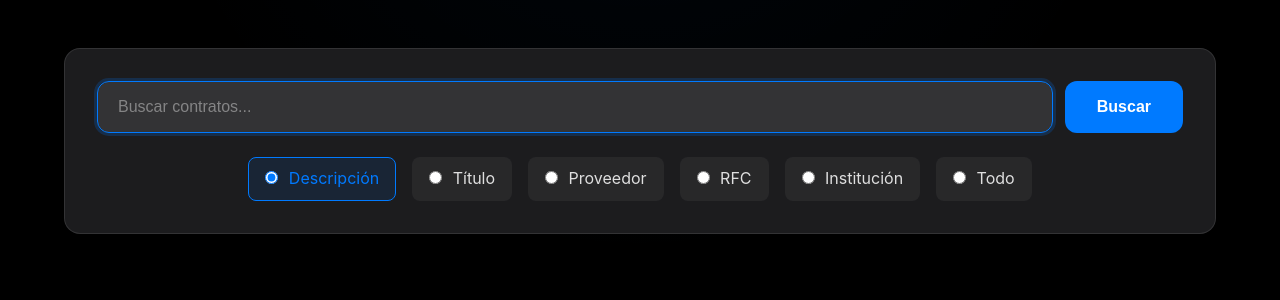
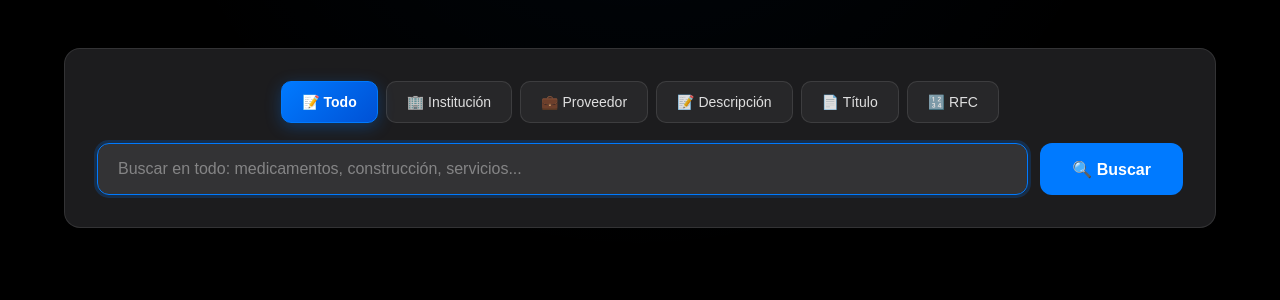
Before and after one commit to artiherrera/LaLupa, a Flask app: page / in a window 1280 px wide. Shown: the part 250-550 px from the top of the page. Run offline with Flask 3, Linux system fonts and the light colour scheme; parts of the project's set-up code (start-up, migrations or seed data) failed here and were passed over.

Commit message:
feat: implementar tabs de búsqueda contextual y agregados inteligentes
MEJORAS DE UX:

1. ✅ Tabs Modernos de Búsqueda
   - Reemplazados radio buttons por tabs visuales
   - 6 tipos: Todo, Institución, Proveedor, Descripción, Título, RFC
   - Placeholder dinámico según tab seleccionado
   - Estilos con gradientes y animaciones suaves

2. ✅ Agregados Inteligentes Contextuales
   - Si buscas INSTITUCIÓN → Muestra solo PROVEEDORES (¿A quién le compra?)
   - Si buscas PROVEEDOR → Muestra solo CLIENTES/Instituciones (¿A quién le vende?)
   - Si buscas TODO → Muestra ambos (Top proveedores + Top instituciones)
   - Títulos dinámicos según contexto

3. ✅ Lógica de Visualización Mejorada
   - Contratos se muestran automáticamente para búsquedas específicas
   - Para búsquedas generales, requiere aplicar filtros primero
   - Previene sobrecarga de datos innecesarios

ARCHIVOS MODIFICADOS:
- app/templates/index.html: Tabs con data-attributes
- app/static/css/style.css: Estilos modernos con hover effects
- app/static/js/app.js: Lógica contextual de agregados

IMPACTO:
- UX más intuitiva y guiada
- Usuario sabe exactamente qué está buscando
- Resultados más relevantes y contextuales
- Reduce confusión en resultados

🤖 Generated with [Claude Code](https://claude.com/claude-code)

Co-Authored-By: Claude <noreply@anthropic.com>

```diff
--- a/app/static/css/style.css
+++ b/app/static/css/style.css
@@ -123,10 +123,55 @@ header h1 {
     box-shadow: var(--shadow-md);
 }
 
+/* Search Tabs - Modern Design */
+.search-tabs {
+    display: flex;
+    gap: 8px;
+    margin-bottom: 20px;
+    flex-wrap: wrap;
+    justify-content: center;
+}
+
+.search-tab {
+    padding: 12px 20px;
+    border: 1px solid var(--glass-border);
+    background: var(--glass);
+    color: var(--text-secondary);
+    border-radius: 10px;
+    font-size: 14px;
+    font-weight: 500;
+    cursor: pointer;
+    transition: all 0.3s var(--ease);
+    outline: none;
+    display: flex;
+    align-items: center;
+    gap: 6px;
+}
+
+.search-tab:hover {
+    background: var(--glass-hover);
+    border-color: rgba(255, 255, 255, 0.2);
+    transform: translateY(-2px);
+    box-shadow: 0 4px 12px rgba(0, 122, 255, 0.15);
+}
+
+.search-tab.active {
+    background: linear-gradient(135deg, var(--primary) 0%, var(--primary-dark) 100%);
+    border-color: var(--primary);
+    color: white;
+    font-weight: 600;
+    box-shadow: 0 4px 16px rgba(0, 122, 255, 0.3);
+}
+
+.search-tab.active:hover {
+    transform: translateY(-2px);
+    box-shadow: 0 6px 20px rgba(0, 122, 255, 0.4);
+}
+
 .search-box {
     display: flex;
     gap: 12px;
-    margin-bottom: 24px;
+    margin-bottom: 0;
 }
 
 /* Input Field - Minimal Glass */
--- a/app/static/js/app.js
+++ b/app/static/js/app.js
@@ -23,12 +23,34 @@ let expandedRows = new Set();
 // Inicialización
 // ===========================
 document.addEventListener('DOMContentLoaded', function() {
+    // Event listener para buscar con Enter
     document.getElementById('searchInput').addEventListener('keypress', function(e) {
         if (e.key === 'Enter') {
             buscar();
         }
     });
 
+    // Event listeners para los tabs
+    document.querySelectorAll('.search-tab').forEach(tab => {
+        tab.addEventListener('click', function() {
+            // Quitar active de todos los tabs
+            document.querySelectorAll('.search-tab').forEach(t => {
+                t.classList.remove('active');
+            });
+
+            // Activar este tab
+            this.classList.add('active');
+
+            // Cambiar placeholder del input
+            const placeholder = this.dataset.placeholder;
+            document.getElementById('searchInput').placeholder = placeholder;
+
+            // Enfocar el input
+            document.getElementById('searchInput').focus();
+        });
+    });
+
+    // Observer para scroll infinito
     const sentinel = document.getElementById('scrollSentinel');
     if (sentinel) {
         const observer = new IntersectionObserver((entries) => {
@@ -50,7 +72,9 @@ async function buscar(resetFilters = true) {
         return;
     }
 
-    const searchType = document.querySelector('input[name="searchType"]:checked').value;
+    // Obtener el tipo de búsqueda del tab activo
+    const activeTab = document.querySelector('.search-tab.active');
+    const searchType = activeTab ? activeTab.dataset.type : 'todo';
     lastQuery = query;
     lastSearchType = searchType;
 
@@ -93,18 +117,19 @@ async function buscar(resetFilters = true) {
         }
 
         document.getElementById('resultsArea').classList.remove('hidden');
-        renderResultsSummary(data);
+        renderResultsSummary(data, searchType);
 
-        if (Object.keys(activeFilters).length > 0) {
-            renderAggregates(data);
+        // Mostrar agregados de forma inteligente según el tipo de búsqueda
+        renderAggregatesIntelligent(data, searchType);
 
+        // Si hay filtros aplicados O si es búsqueda específica, mostrar contratos
+        if (Object.keys(activeFilters).length > 0 || searchType === 'institucion' || searchType === 'empresa') {
             if (data.contratos && data.contratos.length > 0) {
                 renderContratos(data.contratos, false);
                 document.getElementById('contratosSection').classList.remove('hidden');
             }
         } else {
-            document.getElementById('empresasSection').classList.add('hidden');
-            document.getElementById('institucionesSection').classList.add('hidden');
+            // Solo mostrar contratos si hay filtros aplicados
             document.getElementById('contratosSection').classList.add('hidden');
         }
 
@@ -124,10 +149,19 @@ async function buscar(resetFilters = true) {
 // ===========================
 // Render del resumen de resultados
 // ===========================
-function renderResultsSummary(data) {
+function renderResultsSummary(data, searchType) {
+    const searchTypeLabels = {
+        'todo': '📝 Búsqueda general',
+        'institucion': '🏢 Institución',
+        'empresa': '💼 Proveedor',
+        'descripcion': '📝 Descripción',
+        'titulo': '📄 Título',
+        'rfc': '🔢 RFC'
+    };
+
     const summaryHtml = `
         <strong>Resultados para:</strong> "${data.query}" |
-        <strong>Tipo de búsqueda:</strong> ${data.search_type} |
+        <strong>Tipo:</strong> ${searchTypeLabels[searchType] || searchType} |
         <strong>Total:</strong> ${data.total.toLocaleString()} contratos |
         <strong>Monto total:</strong> ${formatMoney(data.monto_total)}
     `;
@@ -135,8 +169,61 @@ function renderResultsSummary(data) {
 }
 
 // ===========================
-// Render de agregados
+// Render inteligente de agregados según tipo de búsqueda
 // ===========================
+function renderAggregatesIntelligent(data, searchType) {
+    // Si busco por institución, mostrar solo proveedores
+    if (searchType === 'institucion') {
+        if (data.proveedores && data.proveedores.length > 0) {
+            mostrarProveedores(data.proveedores);
+            document.getElementById('empresasSection').classList.remove('hidden');
+            // Cambiar título
+            document.querySelector('#empresasSection h2').textContent = `💼 PROVEEDORES (¿A quién le compra?)`;
+        } else {
+            document.getElementById('empresasSection').classList.add('hidden');
+        }
+        // Ocultar instituciones (no tiene sentido mostrarlas)
+        document.getElementById('institucionesSection').classList.add('hidden');
+    }
+    // Si busco por proveedor, mostrar solo instituciones
+    else if (searchType === 'empresa') {
+        if (data.instituciones && data.instituciones.length > 0) {
+            mostrarInstituciones(data.instituciones);
+            document.getElementById('institucionesSection').classList.remove('hidden');
+            // Cambiar título
+            document.querySelector('#institucionesSection h2').textContent = `🏢 CLIENTES (¿A quién le vende?)`;
+        } else {
+            document.getElementById('institucionesSection').classList.add('hidden');
+        }
+        // Ocultar proveedores (no tiene sentido mostrarlos)
+        document.getElementById('empresasSection').classList.add('hidden');
+    }
+    // Para búsqueda general, mostrar ambos
+    else {
+        if (data.proveedores && data.proveedores.length > 0) {
+            mostrarProveedores(data.proveedores);
+            document.getElementById('empresasSection').classList.remove('hidden');
+            document.querySelector('#empresasSection h2').textContent = `🏢 TOP PROVEEDORES`;
+        } else {
+            document.getElementById('empresasSection').classList.add('hidden');
+        }
+
+        if (data.instituciones && data.instituciones.length > 0) {
+            mostrarInstituciones(data.instituciones);
+            document.getElementById('institucionesSection').classList.remove('hidden');
+            document.querySelector('#institucionesSection h2').textContent = `🏛️ TOP INSTITUCIONES`;
+        } else {
+            document.getElementById('institucionesSection').classList.add('hidden');
+        }
+    }
+}
+
+// ===========================
+// Render de agregados (DEPRECADO - usar renderAggregatesIntelligent)
+// ===========================
+// Esta función se mantiene comentada por compatibilidad
+// pero ya no se usa. Reemplazada por renderAggregatesIntelligent()
+/*
 function renderAggregates(data) {
     if (data.proveedores && data.proveedores.length > 0) {
         mostrarProveedores(data.proveedores);
@@ -152,6 +239,7 @@ function renderAggregates(data) {
         document.getElementById('institucionesSection').classList.add('hidden');
     }
 }
+*/
 
 // ===========================
 // Render de contratos - TABLA COMPLETA
--- a/app/templates/index.html
+++ b/app/templates/index.html
@@ -16,17 +16,32 @@
 
         <!-- Barra de búsqueda -->
         <div class="search-container">
+            <!-- Tabs de tipo de búsqueda -->
+            <div class="search-tabs">
+                <button class="search-tab active" data-type="todo" data-placeholder="Buscar en todo: medicamentos, construcción, servicios...">
+                    📝 Todo
+                </button>
+                <button class="search-tab" data-type="institucion" data-placeholder="Buscar institución: IMSS, CFE, PEMEX, Secretaría de Salud...">
+                    🏢 Institución
+                </button>
+                <button class="search-tab" data-type="empresa" data-placeholder="Buscar proveedor: Farmacias Guadalajara, IBM, Coca Cola...">
+                    💼 Proveedor
+                </button>
+                <button class="search-tab" data-type="descripcion" data-placeholder="Buscar en descripción: medicamentos, equipos, servicios...">
+                    📝 Descripción
+                </button>
+                <button class="search-tab" data-type="titulo" data-placeholder="Buscar en título del contrato...">
+                    📄 Título
+                </button>
+                <button class="search-tab" data-type="rfc" data-placeholder="Buscar por RFC: ABC123456XYZ...">
+                    🔢 RFC
+                </button>
+            </div>
+
+            <!-- Barra de búsqueda -->
             <div class="search-box">
-                <input type="text" id="searchInput" placeholder="Buscar contratos..." autofocus>
-                <button id="searchBtn" type="button" onclick="buscar()">Buscar</button>
-            </div>
-            <div class="search-options">
-                <label><input type="radio" name="searchType" value="descripcion" checked> Descripción</label>
-                <label><input type="radio" name="searchType" value="titulo"> Título</label>
-                <label><input type="radio" name="searchType" value="empresa"> Proveedor</label>
-                <label><input type="radio" name="searchType" value="rfc"> RFC</label>
-                <label><input type="radio" name="searchType" value="institucion"> Institución</label>
-                <label><input type="radio" name="searchType" value="todo"> Todo</label>
+                <input type="text" id="searchInput" placeholder="Buscar en todo: medicamentos, construcción, servicios..." autofocus>
+                <button id="searchBtn" type="button" onclick="buscar()">🔍 Buscar</button>
             </div>
         </div>
 
```
